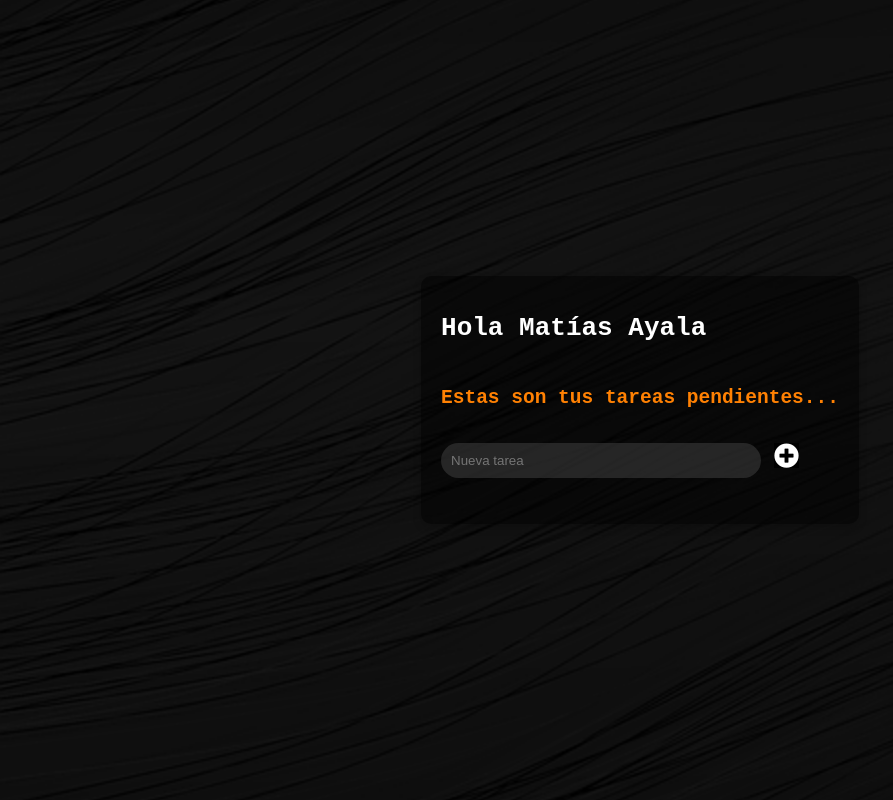
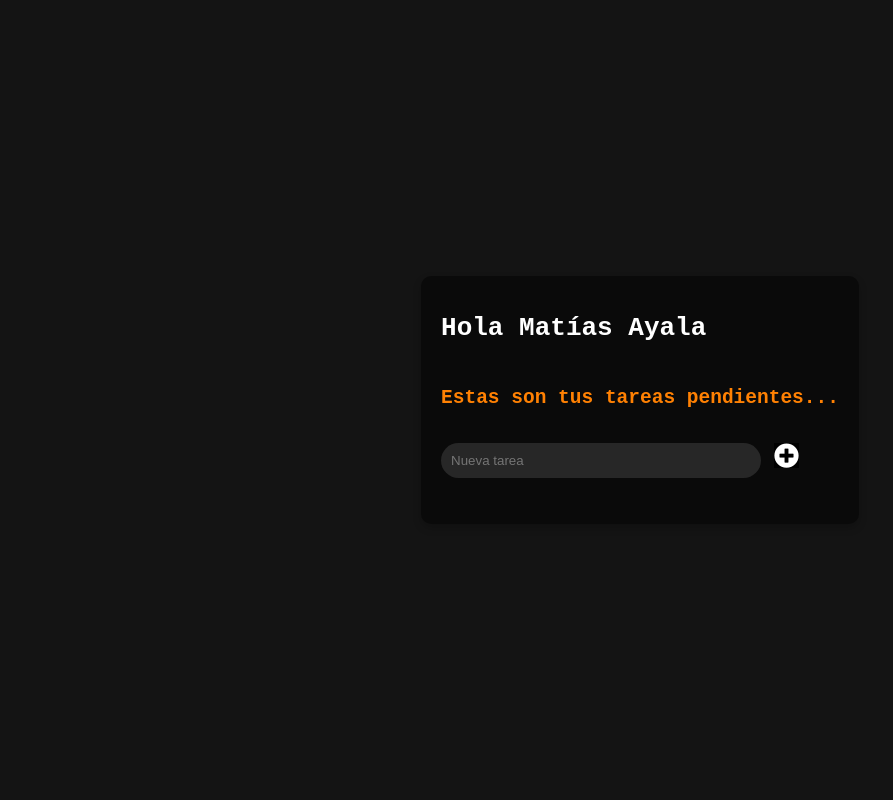
Before and after one commit to hakvdev/todo, a plain HTML site: page index.html in a window 1280 px wide. Shown: the whole page, without its empty margins (0-893 px from the left). Drawn offline with Linux system fonts and the light colour scheme.

Commit message:
Update style.css

```diff
--- a/style.css
+++ b/style.css
@@ -6,7 +6,7 @@ body {
     justify-content: center;
     align-items: center;
     font-family: monospace;
-    background-image: url(/fondo.png);
+    background-color: #141414;
     background-size: cover;
     background-repeat: no-repeat;
     background-position: center center;
```
